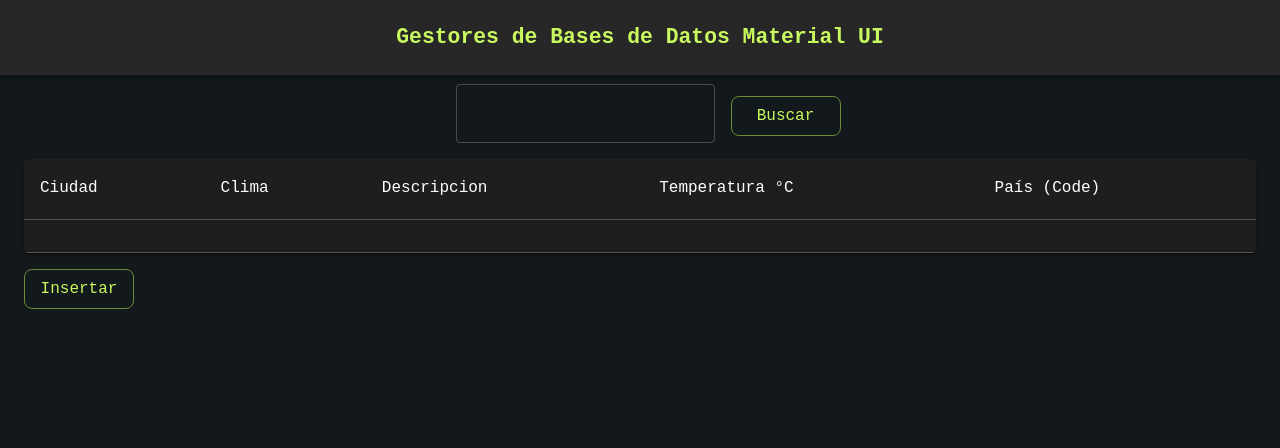
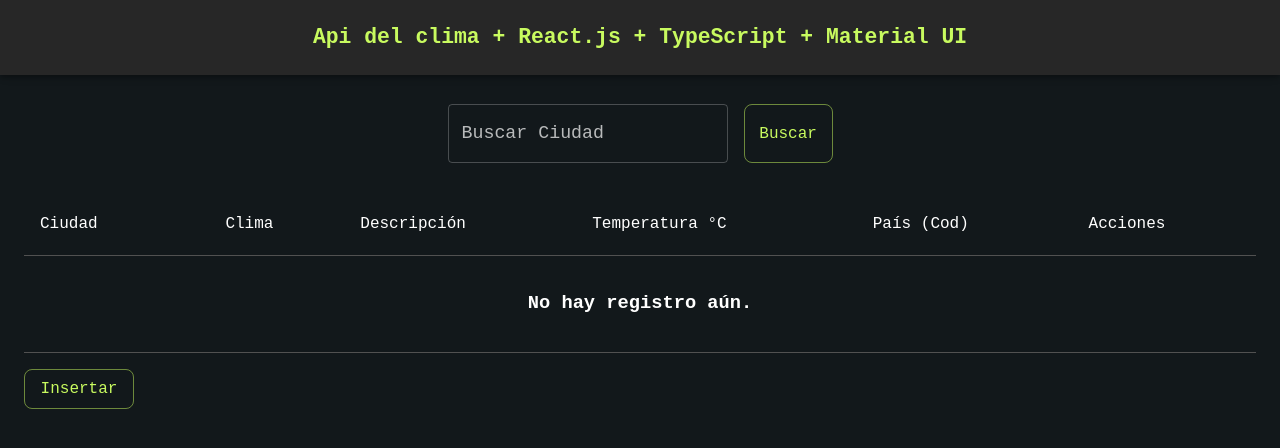
Before and after one commit to estebanruiz1296/api-weather-material, a React (Create React App) app: page / in a window 1280 px wide. Shown: the top 448 px of the page. Built offline with nearby package versions, Linux system fonts and the light colour scheme.

Commit message:
insertar, buscar ciudad ciudad y eliminar

```diff
--- a/package.json
+++ b/package.json
@@ -6,6 +6,8 @@
     "@emotion/react": "^11.9.3",
     "@emotion/styled": "^11.9.3",
     "@material-ui/core": "^4.12.4",
+    "@material-ui/icons": "^4.11.3",
+    "@mui/icons-material": "^5.8.4",
     "@mui/material": "^5.9.2",
     "@mui/styled-engine-sc": "^5.8.0",
     "@testing-library/jest-dom": "^5.16.4",
--- a/src/App.tsx
+++ b/src/App.tsx
@@ -5,108 +5,174 @@
   Paper, TableCell, TableBody, TableFooter,
   Container, TextField, Button, Box, Dialog,
   DialogTitle, Typography, DialogContent, Grid,
-  DialogActions} from '@mui/material'
+  DialogActions,
+  Stack} from '@mui/material'
 import { WeatherInterfaz } from './interfaces/WeatherInterface';
+import {Edit, Delete} from '@mui/icons-material';
+import {red, lime } from '@mui/material/colors';
+import { useStyles } from './stylesCustom/AllStyles';
 
 function App() {
+  //hook para obtener información del api, array de datos
   const [descripcion, setDescripcion] = useState<WeatherInterfaz[]>([]);
-  //Estados para el modal insertar
-  const [isActiveModalInsertar, setIsActiveModalInsertar] = useState(false);
-  //
-  const [descripcionClima, setdescripcionClima] = useState<WeatherInterfaz>({
+
+  //hook obtener objeto
+  const [descripcionSeleccionada, setDescripcionSeleccionada] = useState<WeatherInterfaz>({
     id : 0,
     ciudad : '',
     clima : '',
     descripcion : '',
-    temperatura : null,
+    temperatura : 0,
     pais : ''
   });
+
+  //themes
+  const {iconos} = useStyles();
+
+  //Estados para el modal Eliminar
+  const [isActiveModalEliminar, setIsActiveModalEliminar] = useState(false);
+
+  //Estados para el modal insertar
+  const [isActiveModalInsertar, setIsActiveModalInsertar] = useState(false);
 
   //acciones modal insertar
   const handleCloseInsertar : React.MouseEventHandler<HTMLButtonElement> | any = () => setIsActiveModalInsertar(false);
   const handleShowInsertar = () => setIsActiveModalInsertar(true);
-  //datos capturados textFields
+
+  //acciones modal eliminar
+  const handleCloseEliminar : React.MouseEventHandler<HTMLButtonElement> | any = () => setIsActiveModalEliminar(false);
+  const handleShowEliminar = () => setIsActiveModalEliminar(true);
+
+  //para capturar el valor de los textField
   const handleChange = ({target} : React.ChangeEvent<HTMLInputElement>) => {
     const {name, value} = target;
-    setdescripcionClima(prevState => ({
+    setDescripcionSeleccionada(prevState => ({
       ...prevState,
       [name] :value
     }));
-    //console.log(descripcionClima);
+    console.log(descripcionSeleccionada);
   }
 
-  //petición get api weather local
-  const getWeather = async () => {
-    await apiWeatherLocal.get<WeatherInterfaz>('/descripcion/' + descripcionClima.ciudad)
+  //peticiones http
+    //petición get
+
+
+  /*const getDescripcion = async () =>{
+    await apiWeatherLocal.get<WeatherInterfaz[]>('/descripcion')
       .then(response => {
-        setdescripcionClima(response.data);
         console.log(response.status);
+        setDescripcion(response.data);
       }).catch(error => {
-        console.log(error)
+        console.log(error);
       });
-  }
+  }*/
+
   //petición post
-   const postWeather = async () => {
-    delete descripcionClima.id;
-    descripcionClima.temperatura = parseInt(descripcionClima.temperatura.toString())
-    await apiWeatherLocal.post<WeatherInterfaz>('/descripcion', descripcionClima)
+  const postGestor = async () => {
+    delete descripcionSeleccionada.id;
+    descripcionSeleccionada.temperatura = parseInt(descripcionSeleccionada.temperatura.toString())
+    await apiWeatherLocal.post<WeatherInterfaz>('/descripcion', descripcionSeleccionada)
       .then(response => {
         setDescripcion(descripcion.concat(response.data));
         console.log(response.status);
         handleCloseInsertar();
       }).catch(error => {
-        console.log(error.response.data);
+        console.log(error);
       })
   }
+  //petición put
+  const getDescripcionCiudad = async () =>{
+    await apiWeatherLocal.get<WeatherInterfaz>('/descripcion/' + descripcionSeleccionada.ciudad)
+      .then(response => {
+        setDescripcionSeleccionada(response.data);
+        console.log(response.status);
+      }).catch(error => {
+        console.log(error);
+      });
 
-  //useEffect
+    }
+  //petición delete
+  const deleteDescription = async () =>{
+    await apiWeatherLocal.delete<WeatherInterfaz>('/descripcion/' + descripcionSeleccionada.ciudad)
+      .then(response => {
+        setDescripcion(descripcion.filter(desc => desc.ciudad !==  descripcionSeleccionada.ciudad));
+        console.log(response.status);
+        handleCloseEliminar();
+      }).catch(error => {
+        console.log(error);
+      });
+  }
+
 
   return (
-    <div className="App">
+    <div>
       <NavBar/>
-      <Container maxWidth='xl' sx={{mt:9}}>
-        <Container sx={{display:'flex', justifyContent:'center', alignItems:'center'}}>
-          <TextField  sx={{mt:1.5, mb:2, mx:2}} margin="normal"
-            onChange={handleChange} name="ciudad"/>
-          <Button onClick={()=>getWeather()} variant='outlined'>Buscar</Button>
+      <Container  maxWidth='xl'sx={{mt:9}}>
+        <Container maxWidth = 'lg' sx={{display:'flex', justifyContent:'center'}}>
+          <Stack direction="row" spacing={2} sx={{mt:4, mb:4}}>
+            <TextField fullWidth label='Buscar Ciudad' name='ciudad'
+              onChange={handleChange}/>
+            <Button variant='outlined' onClick={()=>getDescripcionCiudad()}>Buscar</Button>
+          </Stack>
         </Container>
-      <TableContainer component={Paper}>
+        <TableContainer>
           <Table sx={{ minWidth: 700 }} aria-label="customized table" >
             <TableHead>
               <TableRow>
                 <TableCell>Ciudad</TableCell>
                 <TableCell>Clima</TableCell>
-                <TableCell>Descripcion</TableCell>
+                <TableCell>Descripción</TableCell>
                 <TableCell>Temperatura °C</TableCell>
-                <TableCell>País (Code)</TableCell>
+                <TableCell>País (Cod)</TableCell>
+                <TableCell>Acciones</TableCell>
               </TableRow>
             </TableHead>
             <TableBody>
+            {
+              (descripcionSeleccionada.ciudad === "" || !descripcionSeleccionada) ? (
 
+                <TableCell colSpan={6} >
+                  <h3 style={{display:'flex', justifyContent:'center'}}>No hay registro aún.</h3>
+                </TableCell>
+              ):(
+                <TableRow key={descripcionSeleccionada.id}>
+                    <TableCell>{descripcionSeleccionada && descripcionSeleccionada.ciudad}</TableCell>
+                    <TableCell>{descripcionSeleccionada && descripcionSeleccionada.clima}</TableCell>
+                    <TableCell>{descripcionSeleccionada && descripcionSeleccionada.descripcion}</TableCell>
+                    <TableCell>{descripcionSeleccionada && descripcionSeleccionada.temperatura}</TableCell>
+                    <TableCell>{descripcionSeleccionada && descripcionSeleccionada.pais}</TableCell>
+                    <TableCell>
+                      <Box sx={{'& > :not(style)': {m: 2,},}}>
+                        <Edit sx={{ color: lime[700] }} className={iconos}
+                          />
+
+                        <Delete sx={{ color: red[900] }} className={iconos}
+                          onClick={()=>handleShowEliminar()}/>
+                      </Box>
+                    </TableCell>
+                  </TableRow>
+              )
+            }
             </TableBody>
             <TableFooter>
-              <TableRow key={descripcionClima.id}>
-                <TableCell>{descripcionClima.ciudad}</TableCell>
-                <TableCell>{descripcionClima.clima}</TableCell>
-                <TableCell>{descripcionClima.descripcion}</TableCell>
-                <TableCell>{descripcionClima.temperatura}</TableCell>
-                <TableCell>{descripcionClima.pais}</TableCell>
-              </TableRow>
+            {/*Boton para insertar datos*/}
+                <Button variant='outlined' sx={{mt:2, mb:2}}
+                  onClick={()=>handleShowInsertar()}>
+                  Insertar
+                </Button>
             </TableFooter>
           </Table>
         </TableContainer>
-
-        <Box sx={{mt:2}}>
-          <Button variant='outlined' onClick={()=>handleShowInsertar()}>Insertar</Button>
-        </Box>
-        </Container>
         <div>
+          {/*"Dialog para insertar registros"*/}
           <Dialog open={isActiveModalInsertar}>
               <DialogTitle>
-            <Typography>Insertar Datos Correspondientes a la descripción del clima</Typography>
+                <Typography>
+                  Insertar nueva descripción del clima
+                </Typography>
               </DialogTitle>
-          <Paper sx={{padding:"1.2em",}}>
-            <DialogContent >
+              <Paper sx={{padding:"1.1em",}}>
+                <DialogContent sx={{mt:0.1}}>
                   <Container maxWidth = 'md'>
                     <Grid container direction='column'>
                       <Grid item>
@@ -123,7 +189,7 @@
                             <TextField fullWidth label="Temperatura" sx={{mt:1, mb:1.1}}
                             margin="normal" type="text" name="temperatura"
                             onChange={handleChange} required/>
-                            <TextField fullWidth label="Pais" sx={{mt:1, mb:1.1}}
+                            <TextField fullWidth label="País" sx={{mt:1, mb:1.1}}
                             margin="normal" type="text" name="pais"
                             onChange={handleChange} required/>
                         </Box>
@@ -133,11 +199,29 @@
                 </DialogContent>
                 <DialogActions>
                   <Button variant="outlined" onClick={handleCloseInsertar}>Cancel</Button>
-              <Button variant="outlined" onClick={()=>postWeather()}>Agregar</Button>
+                  <Button variant="outlined" onClick={()=>postGestor()}>Agregar</Button>
                 </DialogActions>
               </Paper>
           </Dialog>
         </div>
+        {/*"Dialog para confirmar eliminación de registro"*/}
+        <div>
+          <Dialog open={isActiveModalEliminar}>
+              <DialogTitle>
+                <Typography>
+                  ¿Estas seguro de eliminar el registro de la ciudad de: {descripcionSeleccionada && descripcionSeleccionada.ciudad} ?
+                </Typography>
+              </DialogTitle>
+              <Paper sx={{padding:"1.2em",}}>
+                <DialogActions sx={{display:'flex', justifyContent:'center'}}>
+                  <Button variant="outlined" onClick={()=>deleteDescription()}>Si</Button>
+                  <Button variant="outlined" onClick={()=>handleCloseEliminar()}>No</Button>
+                </DialogActions>
+              </Paper>
+          </Dialog>
+        </div>
+
+      </Container>
     </div>
   );
 }
--- a/src/common/NavBar.tsx
+++ b/src/common/NavBar.tsx
@@ -10,7 +10,7 @@
                         <Grid container direction='row' justifyContent="center" alignItems="center">
                         <Grid item>
                             <Typography>
-                                <h3 style={{color:'#c8fa5f'}}>Gestores de Bases de Datos Material UI</h3>
+                                <h3 style={{color:'#c8fa5f'}}>Api del clima + React.js + TypeScript + Material UI</h3>
                             </Typography>
                         </Grid>
                     </Grid>
--- a/src/interfaces/WeatherInterface.tsx
+++ b/src/interfaces/WeatherInterface.tsx
@@ -1,9 +1,9 @@
 
 export interface WeatherInterfaz {
-    id : number | undefined | null,
+    id : number | undefined,
     ciudad : string,
     clima : string,
     descripcion : string,
-    temperatura : number | null | any,
+    temperatura : number,
     pais : string
 }
--- /dev/null
+++ b/src/stylesCustom/AllStyles.tsx
@@ -0,0 +1,19 @@
+import {makeStyles} from '@material-ui/core/styles';
+
+export const useStyles = makeStyles((theme) => ({
+  modal : {
+    position : "absolute",
+    width : 400,
+    backgroundColor : theme.palette.background.paper,
+    border : '2px solid #000',
+    boxShadow : theme.shadows[5],
+    padding : theme.spacing(2, 4, 3),
+    top : '50%',
+    left : '50%',
+    transform : 'translate(-50%, -50%)'
+  },
+  iconos : {
+    cursor:'pointer',
+    fontSize : 25,
+  }
+}));
```
Also changed, not shown: 1 other file (tests, documents, lock files or other folders). Lines whose indentation alone changed are shown as unchanged.
